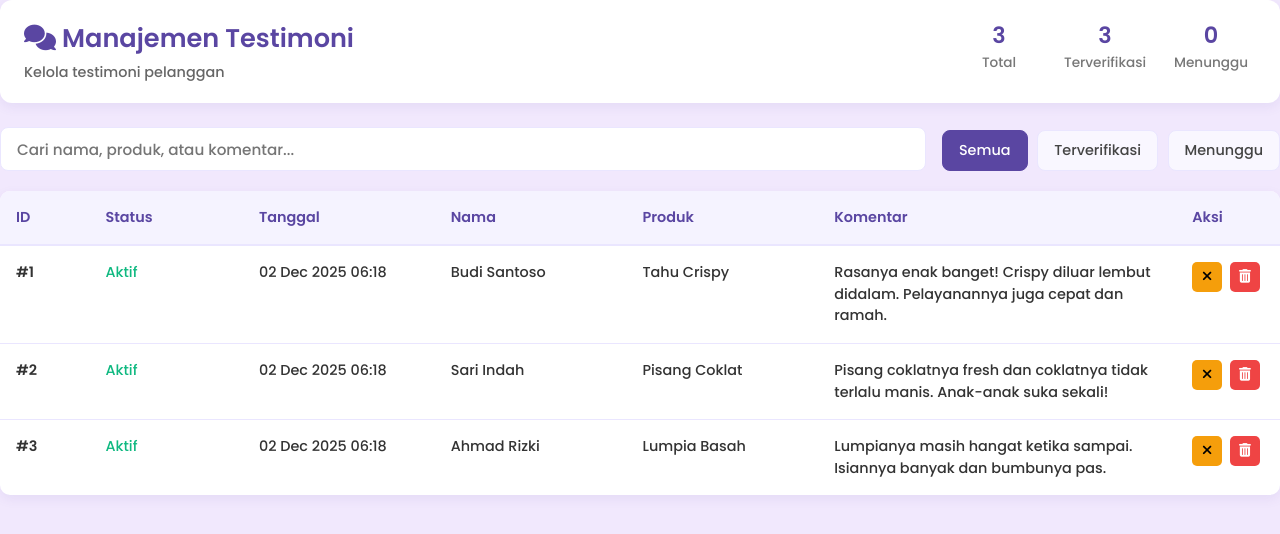
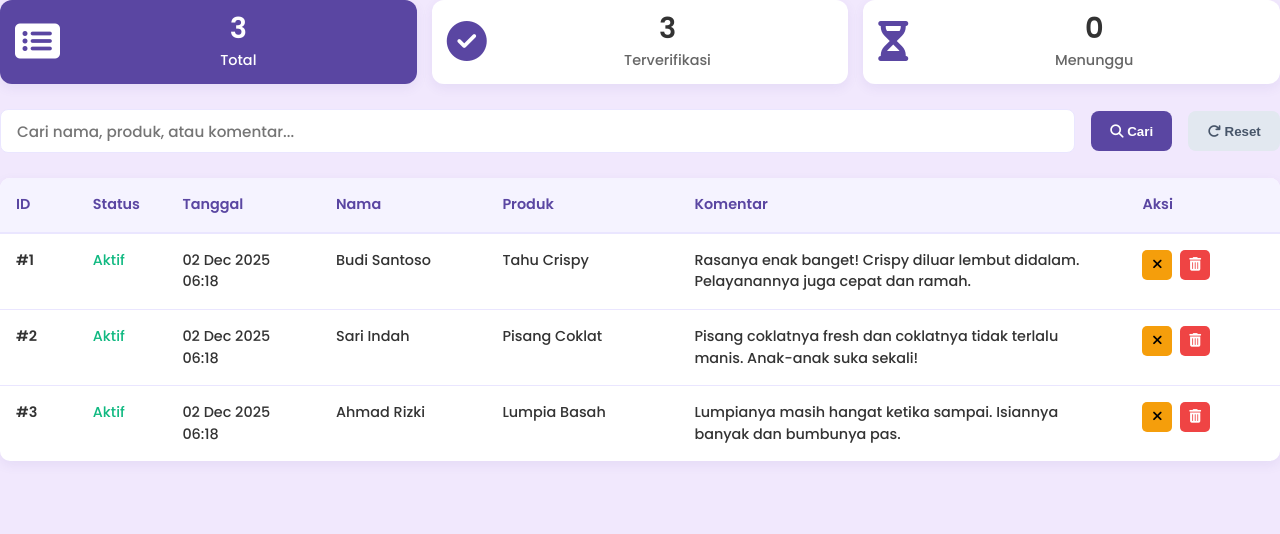
Before and after one commit to ajivakuliah/Dapoer_Funraise, a PHP site: page /admin/testimoni.php in a window 1280 px wide. Shown: the top 534 px of the page. Run offline with PHP 8.4, Linux system fonts and the light colour scheme; the visitor is signed in with stand-in values (Sample User, id 1); data comes from the database, SQL or seed files in the repository.

Commit message:
testimoni

```diff
--- a/Dapoer_Funraise/admin/testimoni.php
+++ b/Dapoer_Funraise/admin/testimoni.php
@@ -6,42 +6,90 @@ if (!isset($_SESSION['username'])) {
     exit;
 }
 
+// --------------------------------------------------------
+// 1. TANGKAP PARAMETER DARI URL (q, filter, page)
+// --------------------------------------------------------
 $page = max(1, (int)($_GET['page'] ?? 1));
 $per_page = 10;
 $offset = ($page - 1) * $per_page;
+$q = trim($_GET['q'] ?? ''); // <--- MENANGKAP QUERY PENCARIAN BARU
 
 $filter = $_GET['filter'] ?? 'all';
-$where_clause = '';
+$where_clause = 'WHERE 1=1'; // Mulai dengan kondisi dasar
+$params = [];
+
 if ($filter === 'verified') {
-    $where_clause = 'WHERE is_verified = 1';
+    $where_clause .= ' AND is_verified = 1';
 } elseif ($filter === 'pending') {
-    $where_clause = 'WHERE is_verified = 0';
+    $where_clause .= ' AND is_verified = 0';
 }
 
+// 🔹 Logika Pencarian: mencari di kolom nama, produk, atau komentar
+if ($q !== '') {
+    $search_term = '%' . strtolower($q) . '%';
+    $where_clause .= ' AND (LOWER(nama) LIKE ? OR LOWER(nama_produk) LIKE ? OR LOWER(komentar) LIKE ?)';
+    $params = array_merge($params, [$search_term, $search_term, $search_term]);
+}
+
+
 try {
-    $total_stmt = $pdo->query("SELECT COUNT(*) FROM testimoni $where_clause");
-    $total = (int)$total_stmt->fetchColumn();
+    // --------------------------------------------------------
+    // 2. HITUNG STATS CARDS (Total, Verified, Pending) - TIDAK TERPENGARUH FILTER Q
+    // --------------------------------------------------------
+    $stats_counts = $pdo->query("
+        SELECT
+            COUNT(*) AS total_all,
+            SUM(CASE WHEN is_verified = 1 THEN 1 ELSE 0 END) AS stats_verified,
+            SUM(CASE WHEN is_verified = 0 THEN 1 ELSE 0 END) AS stats_pending
+        FROM testimoni
+    ")->fetch(PDO::FETCH_ASSOC);
+
+    $total_all = (int)($stats_counts['total_all'] ?? 0);
+    $stats_verified = (int)($stats_counts['stats_verified'] ?? 0);
+    $stats_pending = (int)($stats_counts['stats_pending'] ?? 0);
+
+    // --------------------------------------------------------
+    // 3. HITUNG TOTAL TERFILTER (untuk Pagination)
+    // --------------------------------------------------------
+    $count_sql = "SELECT COUNT(*) FROM testimoni $where_clause";
+
+    $count_stmt = $pdo->prepare($count_sql);
+    $count_stmt->execute($params);
+    $total = (int)$count_stmt->fetchColumn();
+
     $total_pages = max(1, ceil($total / $per_page));
     $page = min($page, $total_pages);
+    $offset = ($page - 1) * $per_page; // Pastikan offset dihitung ulang jika page berubah
 
-    $stmt = $pdo->prepare("
+    // --------------------------------------------------------
+    // 4. AMBIL DATA TESTIMONI YANG SUDAH DIFILTER
+    // --------------------------------------------------------
+    $data_sql = "
         SELECT * FROM testimoni
         $where_clause
         ORDER BY dikirim_pada DESC
         LIMIT :limit OFFSET :offset
-    ");
+    ";
+
+    $stmt = $pdo->prepare($data_sql);
+
+    // Bind parameter q (jika ada) dan limit/offset
+    $param_index = 1;
+    foreach ($params as $p) {
+        $stmt->bindValue($param_index++, $p);
+    }
+
     $stmt->bindValue(':limit', $per_page, PDO::PARAM_INT);
     $stmt->bindValue(':offset', $offset, PDO::PARAM_INT);
     $stmt->execute();
     $testimoni = $stmt->fetchAll(PDO::FETCH_ASSOC);
 
-    $stats_verified = $pdo->query("SELECT COUNT(*) FROM testimoni WHERE is_verified = 1")->fetchColumn();
-    $stats_pending = $pdo->query("SELECT COUNT(*) FROM testimoni WHERE is_verified = 0")->fetchColumn();
 } catch (Exception $e) {
     error_log("Testimoni Error: " . $e->getMessage());
     $testimoni = [];
     $total = 0;
     $total_pages = 1;
+    $total_all = 0;
     $stats_verified = 0;
     $stats_pending = 0;
 }
@@ -86,60 +134,17 @@ $msg = $_GET['msg'] ?? '';
             width: 100vw;
         }
 
-        .page-header {
-            display: flex;
-            justify-content: space-between;
-            align-items: flex-start;
-            flex-wrap: wrap;
-            gap: 1.5rem;
-            background: var(--card);
-            padding: 1.2rem 1.5rem;
-            border-radius: 12px;
-            box-shadow: var(--shadow);
-            margin-bottom: 1.5rem;
-        }
-
-        .page-title h1 {
-            font-size: 1.6rem;
-            font-weight: 600;
-            color: var(--primary);
-            margin: 0;
-        }
-
-        .page-title p {
-            font-size: 0.9rem;
-            color: #666;
-            margin-top: 0.3rem;
-        }
-
-        .stats {
-            display: flex;
-            gap: 1rem;
-            flex-wrap: wrap;
-        }
-
-        .stat {
-            text-align: center;
-            min-width: 90px;
-        }
-
-        .stat-value {
-            font-size: 1.4rem;
-            font-weight: 600;
-            color: var(--primary);
-        }
-
-        .stat-label {
-            font-size: 0.85rem;
-            color: #777;
-        }
-
         .controls {
             display: flex;
             flex-wrap: wrap;
             gap: 1rem;
             margin-bottom: 1.2rem;
             align-items: flex-end;
+        }
+
+        .controls-top {
+            margin-bottom: 25px;
+            align-items: center; /* Tambahkan ini agar semua elemen di controls sejajar */
         }
 
         .search-box {
@@ -164,29 +169,36 @@ $msg = $_GET['msg'] ?? '';
             box-shadow: 0 0 0 3px rgba(90, 70, 162, 0.1);
         }
 
-        .filter-tabs {
-            display: flex;
-            gap: 0.6rem;
-            flex-wrap: wrap;
+        /* Gaya baru untuk tombol di controls */
+        .btn-action {
+            padding: 0.7rem 1.2rem;
+            border: none;
+            border-radius: 8px;
+            font-weight: 600;
+            cursor: pointer;
+            transition: background-color 0.2s;
+            white-space: nowrap;
+            height: 40px; /* Samakan tinggi dengan input */
         }
 
-        .filter-tab {
-            padding: 0.55rem 1rem;
-            border-radius: 8px;
-            text-decoration: none;
-            font-size: 0.9rem;
-            font-weight: 500;
-            color: #444;
-            background: #f9f7ff;
-            border: 1px solid var(--border);
+        .btn-search {
+            background-color: var(--primary);
+            color: white;
         }
 
-        .filter-tab:hover,
-        .filter-tab.active {
-            background: var(--primary);
-            color: white;
-            border-color: var(--primary);
+        .btn-search:hover {
+            background-color: var(--primary-dark, #3d2f73);
         }
+
+        .btn-reset {
+            background-color: #e2e8f0;
+            color: #475569;
+        }
+
+        .btn-reset:hover {
+            background-color: #cbd5e1;
+        }
+        /* Akhir gaya tombol baru */
 
         .alert {
             padding: 0.8rem 1rem;
@@ -215,14 +227,13 @@ $msg = $_GET['msg'] ?? '';
             font-size: 0.9rem;
         }
 
-        /* ✅ Tetap pertahankan lebar kolom tetap sesuai preferensi Anda */
-        th:nth-child(1), td:nth-child(1) { width: 7%;  }
-        th:nth-child(2), td:nth-child(2) { width: 12%; }
-        th:nth-child(3), td:nth-child(3) { width: 15%; }
-        th:nth-child(4), td:nth-child(4) { width: 15%; }
+        th:nth-child(1), td:nth-child(1) { width: 6%;  }
+        th:nth-child(2), td:nth-child(2) { width: 7%; }
+        th:nth-child(3), td:nth-child(3) { width: 12%; }
+        th:nth-child(4), td:nth-child(4) { width: 13%; }
         th:nth-child(5), td:nth-child(5) { width: 15%; }
-        th:nth-child(6), td:nth-child(6) { width: 28%; }
-        th:nth-child(7), td:nth-child(7) { width: 8%;  }
+        th:nth-child(6), td:nth-child(6) { width: 35%; }
+        th:nth-child(7), td:nth-child(7) { width: 12%;  }
 
         th {
             background: #f5f3ff;
@@ -243,13 +254,8 @@ $msg = $_GET['msg'] ?? '';
             line-height: 1.5;
         }
 
-        tr:last-child td {
-            border-bottom: none;
-        }
-
-        tr:hover {
-            background: #fbf9ff;
-        }
+        tr:last-child td { border-bottom: none; }
+        tr:hover { background: #fbf9ff; }
 
         .status-verified { color: var(--success); font-weight: 500; }
         .status-pending { color: var(--warning); font-weight: 500; }
@@ -272,15 +278,6 @@ $msg = $_GET['msg'] ?? '';
         .btn-unverify { background: var(--warning); color: #000; }
         .btn-delete   { background: var(--danger); }
 
-        .btn-verify:hover   { background: #059669; }
-        .btn-unverify:hover { background: #d97706; }
-        .btn-delete:hover   { background: #dc2626; }
-
-        .action-cell {
-            white-space: nowrap;
-            text-align: center;
-        }
-
         .no-data {
             text-align: center;
             padding: 2.5rem 1rem;
@@ -296,8 +293,7 @@ $msg = $_GET['msg'] ?? '';
             flex-wrap: wrap;
         }
 
-        .pagination a,
-        .pagination span {
+        .pagination a, .pagination span {
             display: flex;
             align-items: center;
             justify-content: center;
@@ -312,63 +308,126 @@ $msg = $_GET['msg'] ?? '';
             border: 1px solid var(--border);
         }
 
-        .pagination a:hover,
-        .pagination .active {
+        .pagination a:hover, .pagination .active {
             background: var(--primary);
             color: white;
             border-color: var(--primary);
         }
 
-        .pagination .disabled {
-            opacity: 0.4;
-            pointer-events: none;
+        /* --- STAT CARD STYLES --- */
+        .stats-testimoni-wrapper {
+            display: flex;
+            justify-content: space-around;
+            gap: 15px;
+            margin-bottom: 25px;
+        }
+
+        .stat-card-testi {
+            flex-grow: 1;
+            flex-basis: 220px;
+            display: flex;
+            align-items: center;
+            justify-content: center;
+            padding: 12px 15px;
+            border-radius: 12px;
+            background-color: var(--card);
+            box-shadow: var(--shadow);
+            cursor: pointer;
+            transition: all 0.2s ease-in-out;
+        }
+
+        .stat-icon-testi {
+            font-size: 2.5rem;
+            margin-right: 15px;
+            color: var(--primary);
+        }
+
+        .stat-content-testi {
+            display: flex;
+            flex-direction: column;
+            align-items: center;
+            flex-grow: 1;
+        }
+
+        .stat-value-testi {
+            font-size: 1.8rem;
+            font-weight: 600;
+            line-height: 1.1;
+            color: var(--text);
+        }
+
+        .stat-label-testi {
+            font-size: 0.9rem;
+            margin-top: 5px;
+            color: #666;
+        }
+
+        .stat-card-testi.active {
+            background-color: var(--primary);
+            color: white;
+        }
+
+        .stat-card-testi.active .stat-icon-testi,
+        .stat-card-testi.active .stat-value-testi,
+        .stat-card-testi.active .stat-label-testi {
+            color: #ffffff;
         }
 
         @media (max-width: 768px) {
-            .page-header { padding: 1rem; flex-direction: column; }
             .controls { flex-direction: column; }
+            .controls-top { align-items: stretch; } /* Di layar kecil, tombol bisa di bawah input */
+            .search-box { flex-direction: column; gap: 10px; }
+            .search-input { width: 100%; }
+            .btn-action { width: 100%; height: auto; padding: 10px; }
+            .stats-testimoni-wrapper { flex-direction: column; }
+            .stat-card-testi { flex-basis: auto; }
             th, td { padding: 0.9rem 0.8rem; font-size: 0.85rem; }
-            .action-btn { width: 28px; height: 28px; }
         }
     </style>
 </head>
 <body>
 
-<!-- ✅ FULL BLEED WRAPPER -->
 <div class="full-bleed">
-    <div class="page-header">
-        <div class="page-title">
-            <h1><i class="fas fa-comments"></i> Manajemen Testimoni</h1>
-            <p>Kelola testimoni pelanggan</p>
+
+    <div class="stats-testimoni-wrapper">
+        <div class="stat-card-testi <?= $filter === 'all' ? 'active' : '' ?>" onclick="window.location.href='?filter=all&q=<?= urlencode($q) ?>&page=1'">
+            <div class="stat-icon-testi"><i class="fas fa-list-alt"></i></div>
+            <div class="stat-content-testi">
+                <div class="stat-value-testi"><?= $total_all ?></div>
+                <div class="stat-label-testi">Total</div>
+            </div>
         </div>
-        <div class="stats">
-            <div class="stat">
-                <div class="stat-value"><?= $total ?></div>
-                <div class="stat-label">Total</div>
+
+        <div class="stat-card-testi <?= $filter === 'verified' ? 'active' : '' ?>" onclick="window.location.href='?filter=verified&q=<?= urlencode($q) ?>&page=1'">
+            <div class="stat-icon-testi"><i class="fas fa-check-circle"></i></div>
+            <div class="stat-content-testi">
+                <div class="stat-value-testi"><?= $stats_verified ?></div>
+                <div class="stat-label-testi">Terverifikasi</div>
             </div>
-            <div class="stat">
-                <div class="stat-value"><?= $stats_verified ?></div>
-                <div class="stat-label">Terverifikasi</div>
-            </div>
-            <div class="stat">
-                <div class="stat-value"><?= $stats_pending ?></div>
-                <div class="stat-label">Menunggu</div>
+        </div>
+
+        <div class="stat-card-testi <?= $filter === 'pending' ? 'active' : '' ?>" onclick="window.location.href='?filter=pending&q=<?= urlencode($q) ?>&page=1'">
+            <div class="stat-icon-testi"><i class="fas fa-hourglass-half"></i></div>
+            <div class="stat-content-testi">
+                <div class="stat-value-testi"><?= $stats_pending ?></div>
+                <div class="stat-label-testi">Menunggu</div>
             </div>
         </div>
     </div>
 
-    <div class="controls">
+    <form class="controls controls-top" onsubmit="event.preventDefault(); submitSearch();">
         <div class="search-box">
-            <input type="text" id="searchInput" class="search-input" placeholder="Cari nama, produk, atau komentar...">
+            <input type="text" id="searchInput" class="search-input" placeholder="Cari nama, produk, atau komentar..." value="<?= htmlspecialchars($q) ?>">
         </div>
 
-        <div class="filter-tabs">
-            <a href="?filter=all&page=1" class="filter-tab <?= $filter === 'all' ? 'active' : '' ?>">Semua</a>
-            <a href="?filter=verified&page=1" class="filter-tab <?= $filter === 'verified' ? 'active' : '' ?>">Terverifikasi</a>
-            <a href="?filter=pending&page=1" class="filter-tab <?= $filter === 'pending' ? 'active' : '' ?>">Menunggu</a>
-        </div>
-    </div>
+        <button type="submit" class="btn-action btn-search">
+            <i class="fas fa-search"></i> Cari
+        </button>
 
+        <button type="button" class="btn-action btn-reset" onclick="resetAll()">
+            <i class="fas fa-redo"></i> Reset
+        </button>
+    </form>
     <?php if ($msg): ?>
         <div class="alert">
             <i class="fas fa-check-circle"></i>
@@ -392,9 +451,7 @@ $msg = $_GET['msg'] ?? '';
             <tbody>
                 <?php if (!empty($testimoni)): ?>
                     <?php foreach ($testimoni as $t): ?>
-                    <tr data-nama="<?= htmlspecialchars(strtolower($t['nama'])) ?>"
-                        data-produk="<?= htmlspecialchars(strtolower($t['nama_produk'] ?? '')) ?>"
-                        data-komentar="<?= htmlspecialchars(strtolower($t['komentar'])) ?>">
+                    <tr>
                         <td><strong>#<?= (int)$t['id'] ?></strong></td>
                         <td>
                             <?php if ($t['is_verified']): ?>
@@ -408,15 +465,18 @@ $msg = $_GET['msg'] ?? '';
                         <td><?= htmlspecialchars($t['nama_produk'] ?? '-') ?></td>
                         <td><?= nl2br(htmlspecialchars($t['komentar'])) ?></td>
                         <td class="action-cell">
+                            <?php
+                            $base_url = "toggle_verifikasi.php?id={$t['id']}&filter={$filter}&q=" . urlencode($q) . "&page={$page}";
+                            ?>
                             <?php if ($t['is_verified']): ?>
-                                <a href="toggle_verifikasi.php?id=<?= $t['id'] ?>&action=unverify&filter=<?= $filter ?>&page=<?= $page ?>"
+                                <a href="<?= $base_url ?>&action=unverify"
                                    class="action-btn btn-unverify"
                                    title="Batalkan verifikasi"
                                    onclick="return confirm('Batalkan verifikasi untuk <?= htmlspecialchars(addslashes($t['nama'])) ?>?')">
                                     <i class="fas fa-times"></i>
                                 </a>
                             <?php else: ?>
-                                <a href="toggle_verifikasi.php?id=<?= $t['id'] ?>&action=verify&filter=<?= $filter ?>&page=<?= $page ?>"
+                                <a href="<?= $base_url ?>&action=verify"
                                    class="action-btn btn-verify"
                                    title="Verifikasi"
                                    onclick="return confirm('Verifikasi testimoni dari <?= htmlspecialchars(addslashes($t['nama'])) ?>?')">
@@ -424,7 +484,7 @@ $msg = $_GET['msg'] ?? '';
                                 </a>
                             <?php endif; ?>
 
-                            <a href="hapus_testimoni.php?id=<?= $t['id'] ?>&filter=<?= $filter ?>&page=<?= $page ?>"
+                            <a href="hapus_testimoni.php?id=<?= $t['id'] ?>&filter=<?= $filter ?>&q=<?= urlencode($q) ?>&page=<?= $page ?>"
                                class="action-btn btn-delete"
                                title="Hapus"
                                onclick="return confirm('Hapus testimoni dari <?= htmlspecialchars(addslashes($t['nama'])) ?>?')">
@@ -435,7 +495,13 @@ $msg = $_GET['msg'] ?? '';
                     <?php endforeach; ?>
                 <?php else: ?>
                     <tr>
-                        <td colspan="7" class="no-data">Tidak ada testimoni.</td>
+                        <td colspan="7" class="no-data">
+                            <?php if($q !== ''): ?>
+                                Tidak ditemukan testimoni untuk pencarian: "<strong><?= htmlspecialchars($q) ?></strong>"
+                            <?php else: ?>
+                                Tidak ada testimoni.
+                            <?php endif; ?>
+                        </td>
                     </tr>
                 <?php endif; ?>
             </tbody>
@@ -444,8 +510,12 @@ $msg = $_GET['msg'] ?? '';
 
     <?php if ($total_pages > 1): ?>
     <div class="pagination">
+        <?php
+        $pagination_base_url = "?filter={$filter}&q=" . urlencode($q) . "&page=";
+        ?>
+
         <?php if ($page > 1): ?>
-            <a href="?filter=<?= $filter ?>&page=<?= $page - 1 ?>">&laquo;</a>
+            <a href="<?= $pagination_base_url . ($page - 1) ?>">&laquo;</a>
         <?php else: ?>
             <span class="disabled">&laquo;</span>
         <?php endif; ?>
@@ -454,24 +524,24 @@ $msg = $_GET['msg'] ?? '';
         $start = max(1, $page - 2);
         $end = min($total_pages, $page + 2);
         if ($start > 1) {
-            echo '<a href="?filter=' . $filter . '&page=1">1</a>';
+            echo '<a href="' . $pagination_base_url . '1">1</a>';
             if ($start > 2) echo '<span>⋯</span>';
         }
         for ($i = $start; $i <= $end; $i++) {
             if ($i == $page) {
                 echo '<span class="active">' . $i . '</span>';
             } else {
-                echo '<a href="?filter=' . $filter . '&page=' . $i . '">' . $i . '</a>';
+                echo '<a href="' . $pagination_base_url . $i . '">' . $i . '</a>';
             }
         }
         if ($end < $total_pages) {
             if ($end < $total_pages - 1) echo '<span>⋯</span>';
-            echo '<a href="?filter=' . $filter . '&page=' . $total_pages . '">' . $total_pages . '</a>';
+            echo '<a href="' . $pagination_base_url . $total_pages . '">' . $total_pages . '</a>';
         }
         ?>
 
         <?php if ($page < $total_pages): ?>
-            <a href="?filter=<?= $filter ?>&page=<?= $page + 1 ?>">&raquo;</a>
+            <a href="<?= $pagination_base_url . ($page + 1) ?>">&raquo;</a>
         <?php else: ?>
             <span class="disabled">&raquo;</span>
         <?php endif; ?>
@@ -480,41 +550,47 @@ $msg = $_GET['msg'] ?? '';
 </div>
 
 <script>
-document.getElementById('searchInput').addEventListener('input', function() {
-    const q = this.value.toLowerCase().trim();
-    const rows = document.querySelectorAll('#testimoniTable tbody tr:not(.no-data)');
-    let found = false;
+function submitSearch() {
+    const q = document.getElementById('searchInput').value.trim();
+    const url = new URL(window.location);
 
-    rows.forEach(row => {
-        if (!q) {
-            row.style.display = '';
-            found = true;
-            return;
-        }
+    // Hapus parameter page saat pencarian baru
+    url.searchParams.delete('page');
 
-        const nama = row.dataset.nama || '';
-        const produk = row.dataset.produk || '';
-        const komentar = row.dataset.komentar || '';
+    // Atur parameter q
+    q ? url.searchParams.set('q', q) : url.searchParams.delete('q');
 
-        const match = nama.includes(q) || produk.includes(q) || komentar.includes(q);
-        row.style.display = match ? '' : 'none';
-        if (match) found = true;
+    // Langsung arahkan
+    window.location.href = url.toString();
+}
+
+function resetAll() {
+    const url = new URL(window.location);
+    url.searchParams.delete('q');
+    url.searchParams.delete('filter');
+    url.searchParams.delete('page');
+    window.location.href = url.toString();
+}
+
+document.addEventListener('DOMContentLoaded', function() {
+    // Tekan Enter di input langsung submit
+    const searchInput = document.getElementById('searchInput');
+    if (searchInput) {
+        searchInput.addEventListener('keypress', function(e) {
+            if (e.key === 'Enter') {
+                e.preventDefault();
+                submitSearch();
+            }
+        });
+    }
+
+    // Tambahkan kembali fungsi pencarian real-time untuk estetika (optional)
+    // Walaupun pencarian utama menggunakan tombol, ini bisa membantu feedback
+    // Hapus fungsi ini jika ingin pencarian murni lewat tombol.
+    /* searchInput.addEventListener('input', function() {
+         // Hapus fungsi filter real-time agar fokus ke tombol
     });
-
-    const tbody = document.querySelector('#testimoniTable tbody');
-    const noData = document.querySelector('.no-data');
-
-    if (!found && rows.length > 0) {
-        if (!noData) {
-            const tr = document.createElement('tr');
-            tr.innerHTML = `<td colspan="7" class="no-data">Tidak ditemukan: "<strong>${this.value}</strong>"</td>`;
-            tbody.innerHTML = '';
-            tbody.appendChild(tr);
-        }
-    } else if (noData) {
-        tbody.innerHTML = '';
-        rows.forEach(row => tbody.appendChild(row));
-    }
+    */
 });
 </script>
 
```
